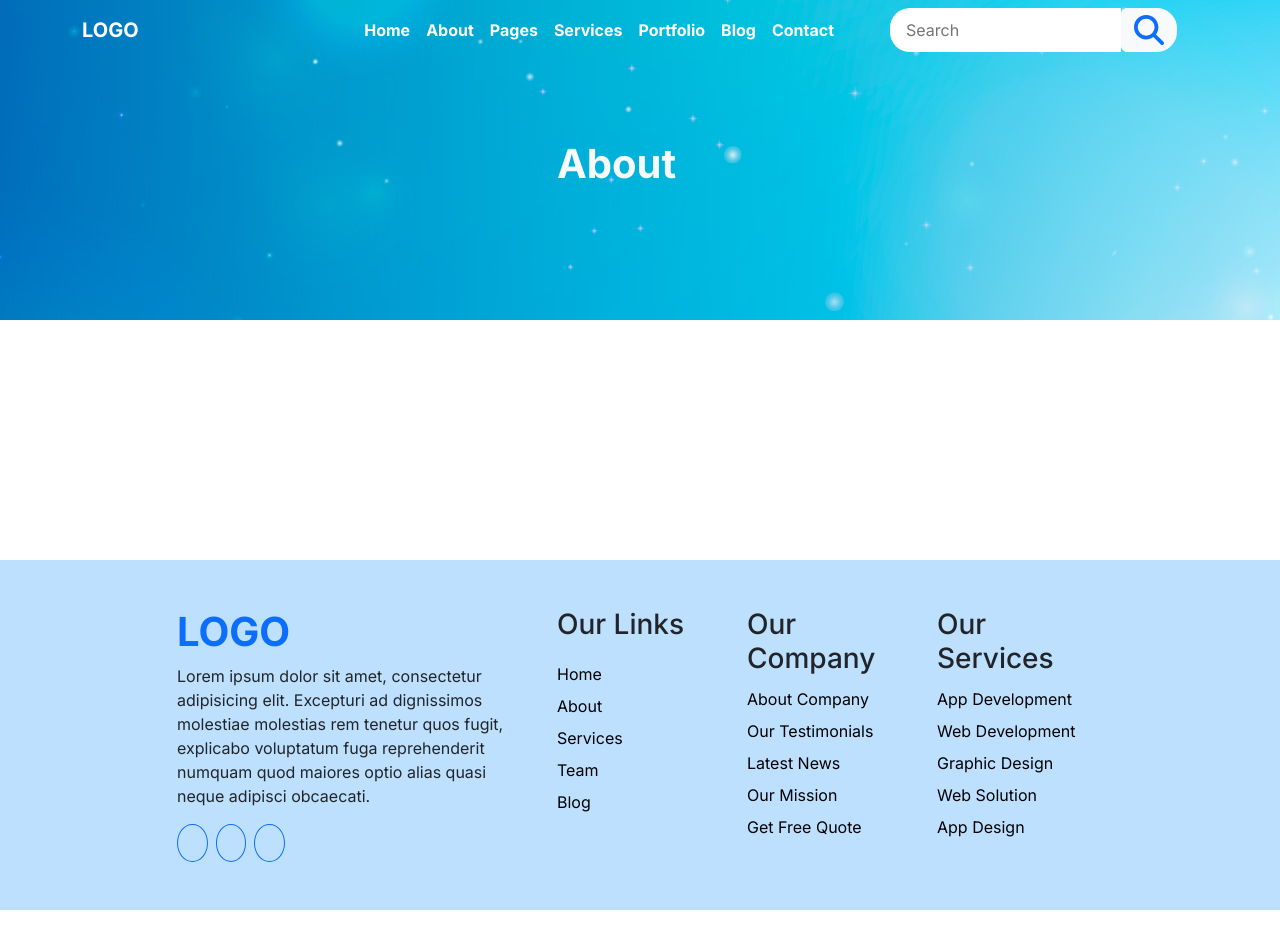
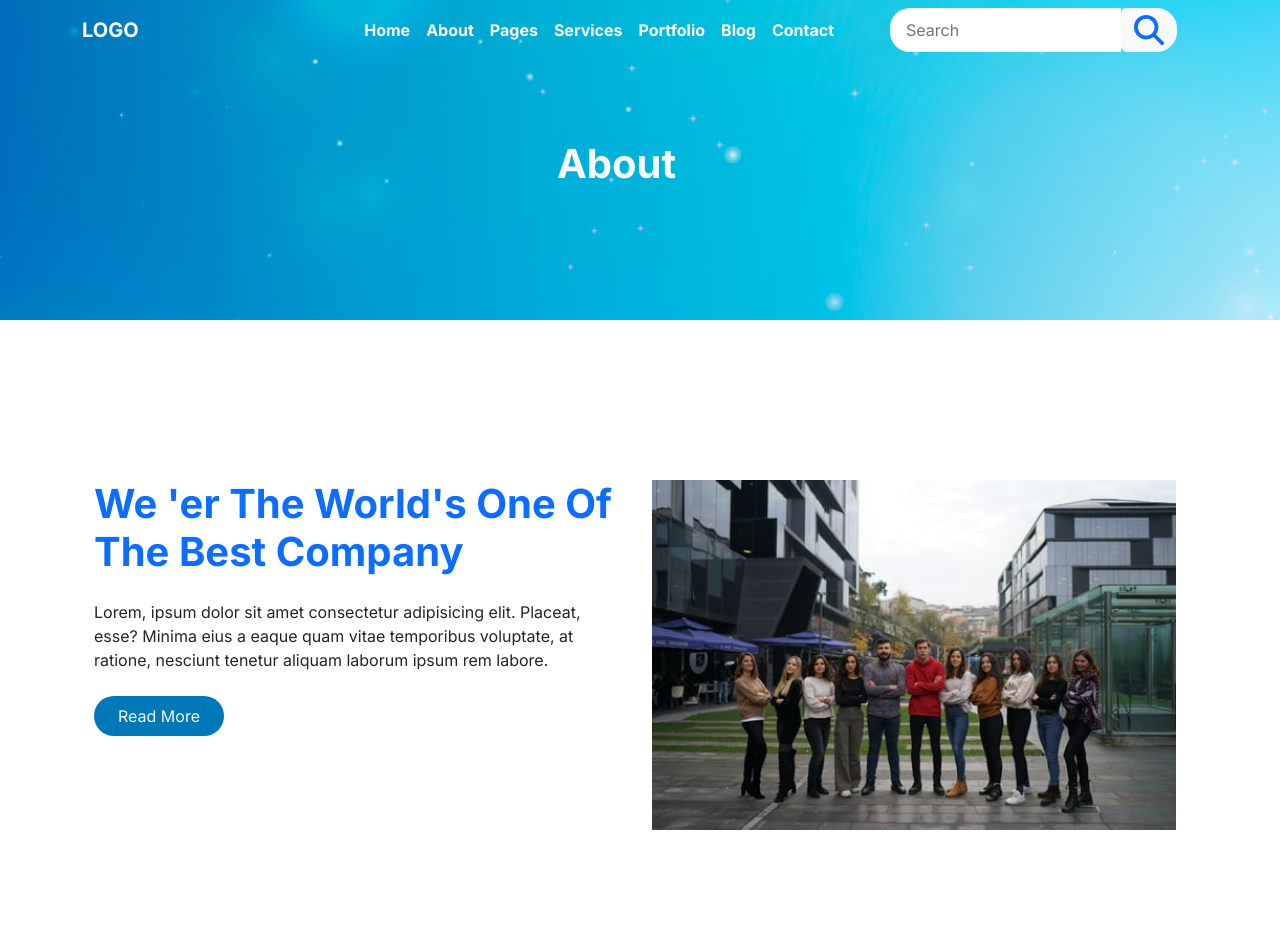
Before and after one commit to sulaiman7860/digital-agency-app, a Next.js app: page /about in a window 1280 px wide. Shown: the top 952 px of the page. Before the commit the page ends 910 px from the top, so only its background shows below. Built offline with nearby package versions, Linux system fonts and the light colour scheme.

Commit message:
3 Pages are complete

```diff
--- a/app/(components)/Heading/Heading.js
+++ b/app/(components)/Heading/Heading.js
@@ -1,4 +1,3 @@
-import React from 'react'
 import SingleButton from '../Button/SingleButton'
 
 export default function Heading(props) {
@@ -6,7 +5,7 @@ export default function Heading(props) {
     <div className="container">
       <div className="row">
             <div className="col-12">
-                <h3  className="text-primary">{props.h3}</h3>
+                <h1  className="text-primary fw-bold">{props.h1}</h1>
               <h1 className='fw-bold'>{props.title}</h1>
               <p className='my-4'>Lorem, ipsum dolor sit amet consectetur adipisicing elit. Placeat, esse? Minima eius a eaque quam vitae temporibus voluptate, at ratione, nesciunt tenetur aliquam laborum ipsum rem labore.</p>
               <SingleButton button={props.button}/>
--- a/app/about/page.js
+++ b/app/about/page.js
@@ -1,10 +1,23 @@
 import React from 'react'
 import Header from '../(components)/PagesHeader/Header'
+import Heading from '../(components)/Heading/Heading'
+import Image from 'next/image'
+import gruop from "../assets/images/about.png"
 
 export default function About() {
   return (
     <div>
-      <Header title="About"/>
+      <Header title="About" />
+      <div className="container thisClass">
+        <div className="row">
+          <div className="col-6">
+            <Heading h1="We 'er The World's One Of The Best Company" button="Read More" />
+          </div>
+          <div className="col-6">
+            <Image height={350} src={gruop} />
+          </div>
+        </div>
+      </div>
     </div>
   )
 }
--- a/app/globals.css
+++ b/app/globals.css
@@ -3,6 +3,11 @@
 header {
     background-image: url(./assets/images/3386851.jpg);
     height: 75vh;
+}
+
+.active:hover {
+  text-decoration: underline;
+  text-decoration-color: #edf6f9;
 }
 
 #headerId {
```
